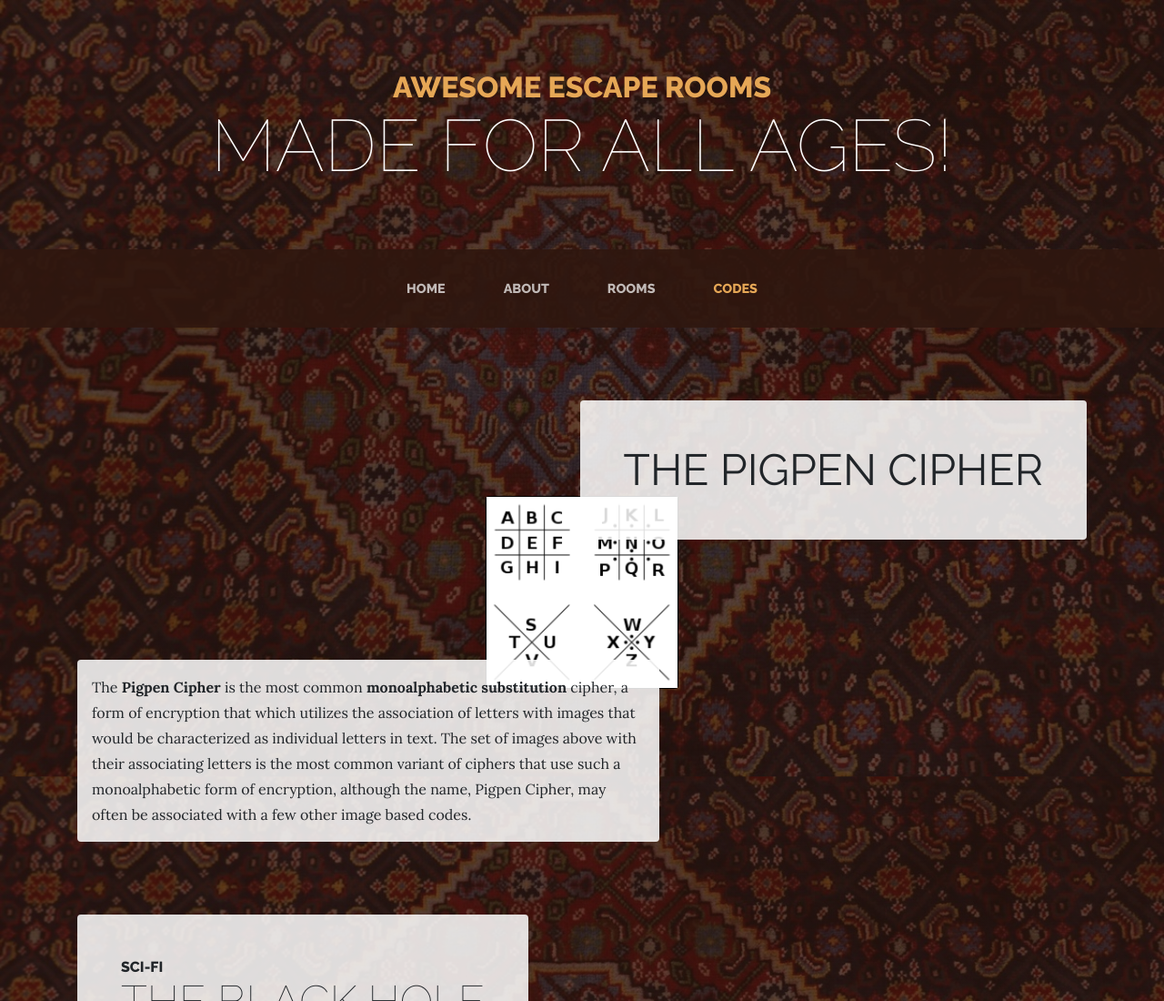
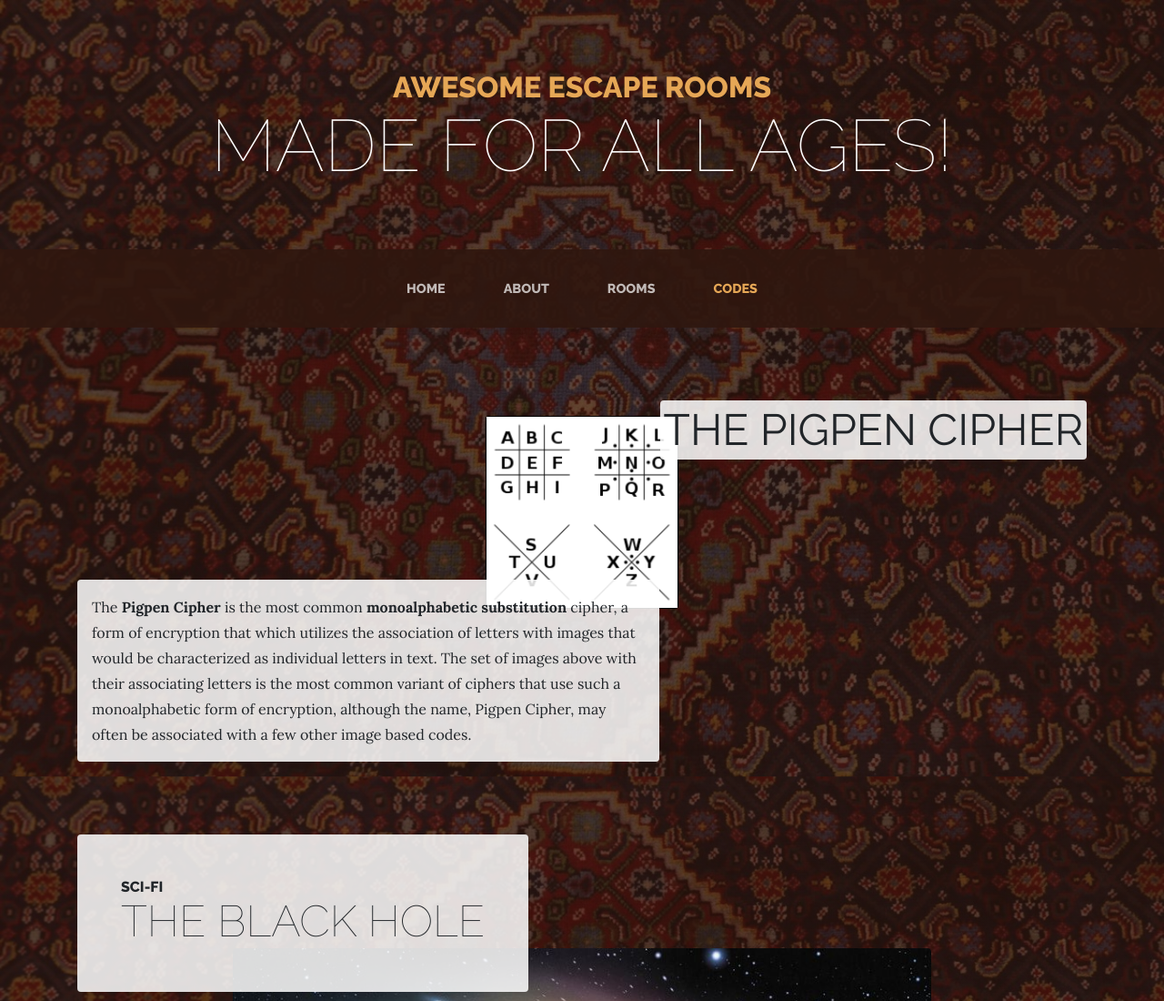
Before and after one commit to RadiantCheddar/websitedesign, a plain HTML site: page codes.html in a window 1280 px wide. Shown: the top 1100 px of the page at 91% size. Drawn offline with nearby package versions, Linux system fonts and the light colour scheme.

Commit message:
Update codes.html

```diff
--- a/codes.html
+++ b/codes.html
@@ -66,13 +66,13 @@
       <div class="container">
         <div class="product-item">
           <div class="product-item-title d-flex">
-            <div class="bg-faded p-5 d-flex ml-auto rounded">
+            <div class="bg-faded p-1 d-flex ml-auto rounded">
               <h2 class="section-heading mb-0">
 		      <span class="section-heading-lower"><b>The Pigpen Cipher</b></span>
               </h2>
             </div>
           </div>
-          <img class="product-item-img mx-auto d-flex rounded img-fluid mb-3 mb-lg-6" style = " max-width: 700%;"src="img/pigpen.png" alt="">
+          <img class="product-item-img mx-auto d-flex rounded img-fluid mb-0 mb-lg-3" style = " max-width: 700%;"src="img/pigpen.png" alt="">
           <div class="product-item-description d-flex mr-auto">
             <div class="bg-faded p-3 rounded">
 		    <p class="mb-0">The <b>Pigpen Cipher</b> is the most common <b>monoalphabetic substitution</b> cipher, a form of encryption that which utilizes the association of letters with images that would be characterized as individual letters in text. The set of images above with their associating letters is the most common variant of ciphers that use such a monoalphabetic form of encryption, although the name, Pigpen Cipher, may often be associated with a few other image based codes.</p>
```
